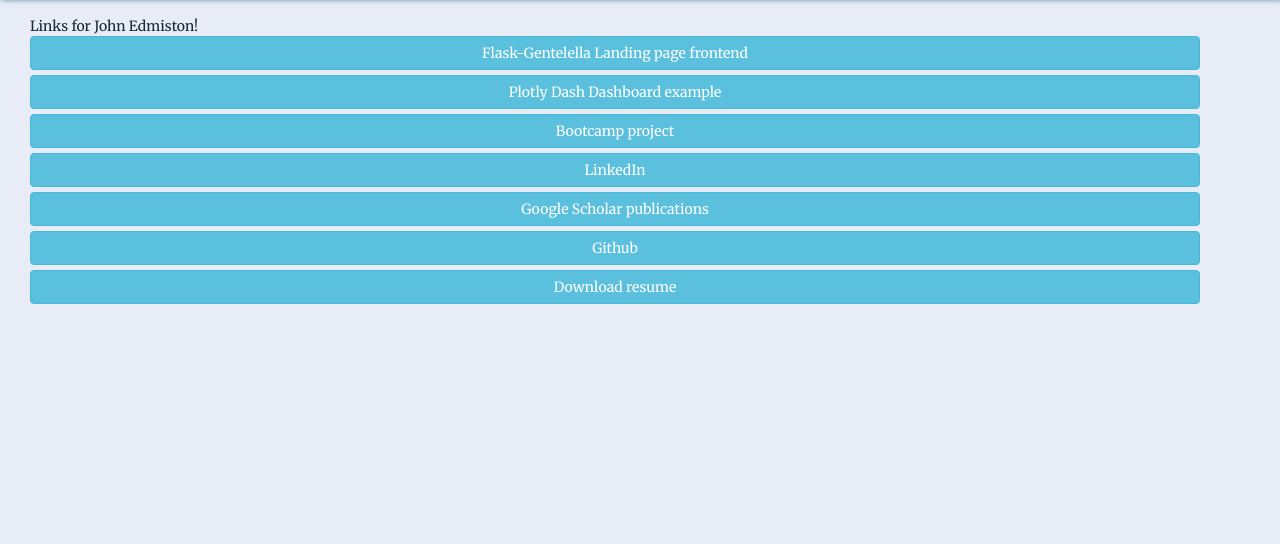
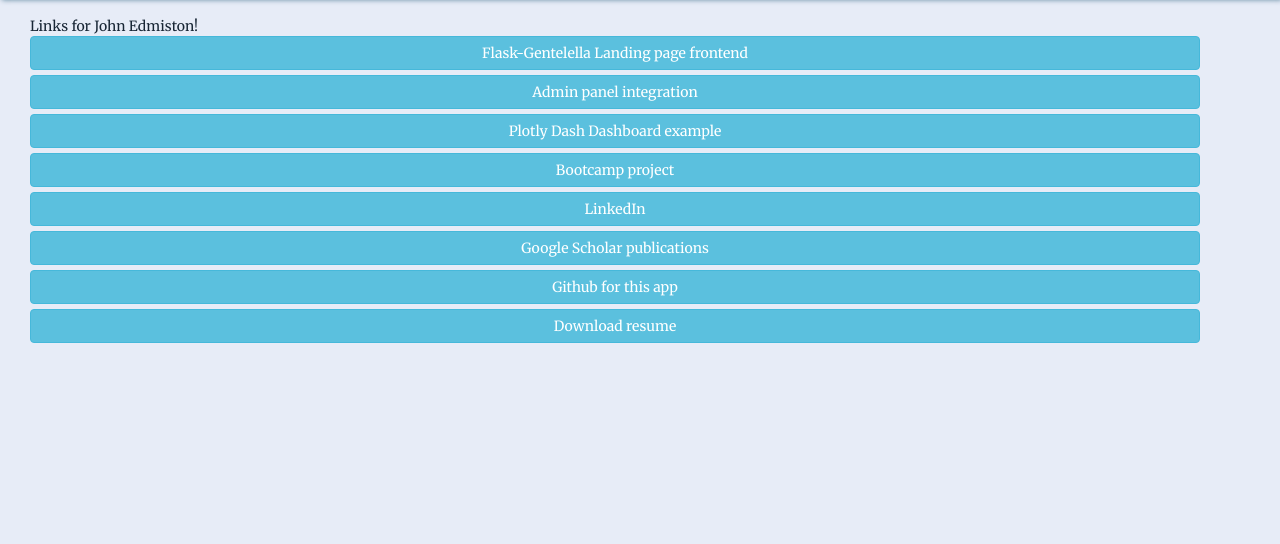
Before and after one commit to jkedmiston/portfolio, a Flask app: page / in a window 1280 px wide. Shown: the part 74-618 px from the top of the page. Run offline with Flask 3, Linux system fonts and the light colour scheme; parts of the project's set-up code (start-up, migrations or seed data) failed here and were passed over; some libraries are stand-ins or nearby versions.

Commit message:
add flask admin

```diff
--- a/config.py
+++ b/config.py
@@ -23,4 +23,5 @@ class Config:
     FLASK_DEBUG = fetch_from_env_or_fail("FLASK_DEBUG")
     SQLALCHEMY_DATABASE_URI = fetch_from_env_or_fail('DATABASE_URL')
     SQLALCHEMY_TRACK_MODIFICATIONS = False
+    SECRET_KEY=fetch_from_env_or_fail('SECRET_KEY')
     # LOG_LEVEL = 'debug'  # fetch_from_env_or_fail('LOG_LEVEL')
--- a/docker-compose.yml
+++ b/docker-compose.yml
@@ -20,6 +20,7 @@ services:
             - DB_CONN
             - DB_NAME
             - DB_PASS
+            - SECRET_KEY
             - DB_USER
             - CLOUD_SQL_CONNECTION_NAME
             - FLASK_DEBUG=1
--- a/main.py
+++ b/main.py
@@ -97,19 +97,24 @@ def register_context_processors(app):
         }
         return {'urls':urls_info}
 
+def register_admin_panel(app):
+    from admin_panel import add_admin_app
+    add_admin_app(app)
 
 def create_app():
     from views.main_bp import main_bp
     from config import Config
 
     app = Flask(__name__, instance_relative_config=False, template_folder="templates", static_folder="static")
-    #Talisman(app)
+    csp = {'default-src':["'self'", "'unsafe-inline'"]}
+    Talisman(app, content_security_policy=csp) # Talisman(app, content_security_policy=csp)
     app.config.from_object(Config)
 
     app.logger.setLevel(logging.INFO)
     with app.app_context():
         register_extensions(app)
         register_request_logger(app)
+        register_admin_panel(app)
         app.register_blueprint(main_bp)
         register_context_processors(app)
         register_stylized_dashapp(app)
--- a/requirements.txt
+++ b/requirements.txt
@@ -25,3 +25,4 @@ flask-login==0.5.0
 Flask-SQLAlchemy==2.4.0
 Flask-Migrate==2.5.2
 flask-talisman==0.7.0
+flask-admin==1.5.7
--- a/templates/index.html
+++ b/templates/index.html
@@ -10,12 +10,14 @@
     Links for John Edmiston!
 
     <div class="col-12">
+
       <a href="{{url_for('main_bp.index_gentelella')}}" class="btn btn-info btn-block">Flask-Gentelella Landing page frontend</a>
+   <a href="/admin" class="btn btn-info btn-block">Admin panel integration</a>
       <a href="/pk" class="btn btn-info btn-block">Plotly Dash Dashboard example</a>
       <a href="http://www.gaitanalyzer.info" class="btn btn-info btn-block">Bootcamp project</a>
       <a href="http://www.linkedin.com/in/jkedmiston" class="btn btn-info btn-block">LinkedIn</a>
       <a href="{{urls.main.google_scholar}}" class="btn btn-info btn-block">Google Scholar publications</a>
-      <a href="{{urls.main.github}}" class="btn btn-info btn-block">Github</a>
+      <a href="{{urls.main.github}}" class="btn btn-info btn-block">Github for this app</a>
       <a href="{{url_for('main_bp.download_cv')}}" class="btn btn-info btn-block">Download resume</a>
     </div>
   </div>
```
Also changed, not shown: 1 other file.
